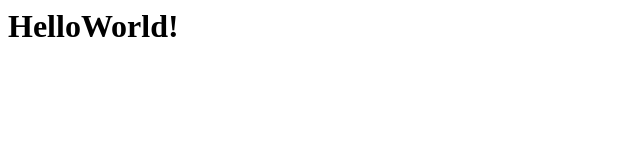
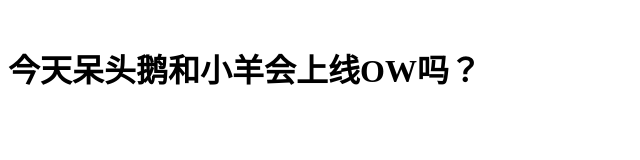
Before and after one commit to test2782/test2782.github.io, a plain HTML site: page index.html in a window 1280 px wide. Shown: the whole page, without its empty margins (0-640 px from the left). Drawn offline with Linux system fonts and the light colour scheme.

Commit message:
Update index.html

```diff
--- a/index.html
+++ b/index.html
@@ -3,6 +3,8 @@
         <title>pages_demo</title>
     </head>
     <body>
-        <h1>HelloWorld!</h1>
+        <h1>
+            <br>今天呆头鹅和小羊会上线OW吗？</br>
+        </h1>
     </body>
 </html>
```
